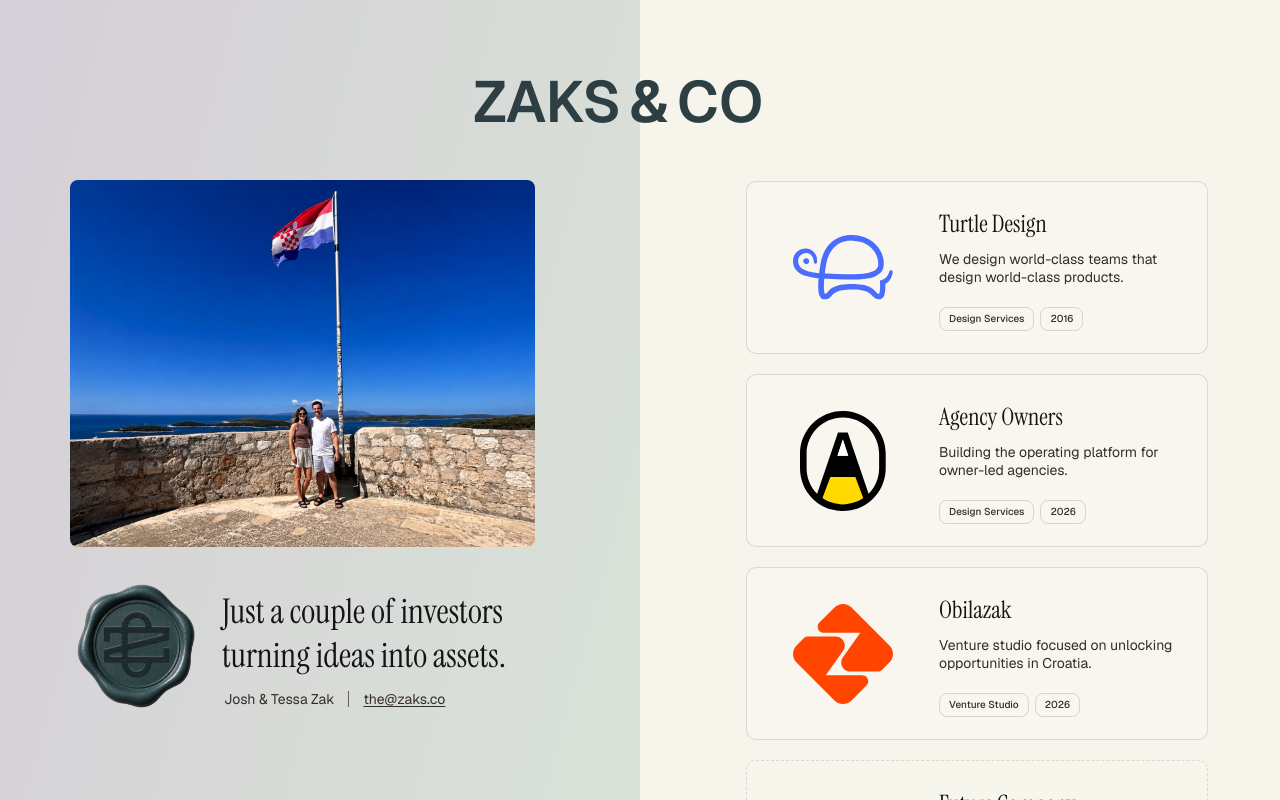
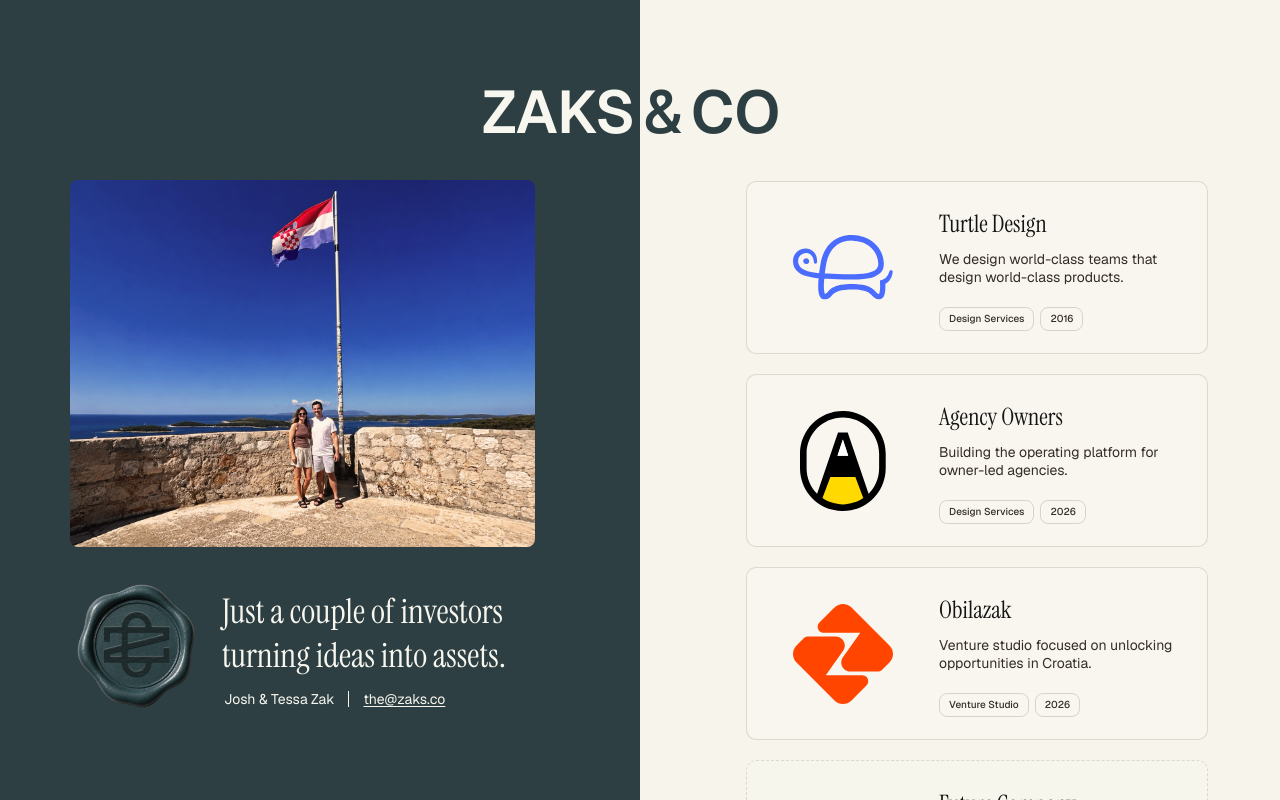
Before and after one commit to joshzak/zaks, a Next.js app: page / in a window 1280 px wide. Built offline with nearby package versions, Linux system fonts and the light colour scheme.

Commit message:
Refine split layout and mobile card styling

```diff
--- a/app/globals.css
+++ b/app/globals.css
@@ -4,12 +4,13 @@
   --color-ink: #141414;
   --color-body: #352d27;
   --color-brand: #3d1414;
+  --color-left-background: #2d3f42;
+  --color-on-dark: #f8f7ef;
   --color-card: rgba(248, 247, 240, 0.58);
   --color-card-hover: #fff;
   --color-border: rgba(79, 75, 64, 0.17);
   --color-meta-border: rgba(79, 75, 64, 0.2);
   --color-placeholder: #8f8b80;
-  --spring-gradient: linear-gradient(105deg, #d5cfd7 0%, #d9e2d8 100%);
   --right-panel-background: #f7f5eb;
   --left-column-width: min(36.328125vw, 465px);
   --right-column-width: min(36.09375vw, 462px);
@@ -44,20 +45,18 @@ a { color: inherit; }
   inset: 73px 0 auto;
   height: 91px;
   margin: 0;
-  color: #2d3f42;
   font-family: var(--font-sans);
-  font-size: 58px;
-  font-weight: 600;
-  line-height: 1;
+  font-size: 60px;
+  line-height: normal;
   letter-spacing: normal;
-  transform: translateX(9px);
+  transform: translateX(23px);
 }
 .brand-left, .brand-right, .ampersand { position: absolute; top: 0; white-space: nowrap; }
-.brand-left { right: calc(50% + 28px); }
-.ampersand { left: 50%; transform: translateX(-50%); letter-spacing: 0; }
-.brand-right { left: calc(50% + 28px); }
+.brand-left { right: calc(50% + 28px); color: var(--color-on-dark); font-weight: 600; }
+.ampersand { left: 50%; color: var(--color-left-background); font-weight: 500; letter-spacing: 0; transform: translateX(-50%); }
+.brand-right { left: calc(50% + 28px); color: var(--color-left-background); font-weight: 600; }
 
-.zaks-panel { position: fixed; inset: 0 50% 0 0; background: var(--spring-gradient); }
+.zaks-panel { position: fixed; inset: 0 50% 0 0; background: var(--color-left-background); }
 .zaks-content { position: absolute; top: var(--content-top); right: var(--left-center-gutter); width: var(--left-column-width); }
 .zaks-photo {
   display: block;
@@ -72,7 +71,7 @@ a { color: inherit; }
 .identity-copy { min-width: 0; padding-top: 3px; transform: translateY(3px); }
 .manifesto {
   margin: 0;
-  color: var(--color-ink);
+  color: var(--color-on-dark);
   font-family: var(--font-serif);
   font-size: 34px;
   font-weight: 400;
@@ -80,11 +79,11 @@ a { color: inherit; }
   letter-spacing: 0;
   white-space: nowrap;
 }
-.signature { display: flex; align-items: center; gap: 14px; margin: 9px 0 0 2px; color: var(--color-body); font-family: var(--font-sans); font-size: 14px; font-weight: 400; line-height: 24px; letter-spacing: 0; white-space: nowrap; }
-.signature-divider { width: 1px; height: 16px; background: rgba(35, 29, 26, 0.65); }
+.signature { display: flex; align-items: center; gap: 14px; margin: 9px 0 0 2px; color: var(--color-on-dark); font-family: var(--font-sans); font-size: 14px; font-weight: 400; line-height: 24px; letter-spacing: 0; white-space: nowrap; }
+.signature-divider { width: 1px; height: 16px; background: var(--color-on-dark); }
 .signature a { text-underline-offset: 2px; text-decoration-thickness: 1px; transition: opacity 160ms ease; }
 .signature a:hover { opacity: 0.64; }
-.signature a:focus-visible { border-radius: 2px; outline: 2px solid var(--color-brand); outline-offset: 3px; }
+.signature a:focus-visible { border-radius: 2px; outline: 2px solid var(--color-on-dark); outline-offset: 3px; }
 
 .portfolio-panel {
   position: fixed;
@@ -179,7 +178,7 @@ a.company-card:focus-visible { outline: 2px solid var(--color-brand); outline-of
 
 @media (max-width: 860px) {
   :root { --left-column-width: 100%; --right-column-width: 100%; --content-top: 0px; }
-  .site-shell { height: auto; min-height: 100vh; overflow: visible; padding: 24px 24px 60px; background: var(--spring-gradient); }
+  .site-shell { height: auto; min-height: 100vh; overflow: visible; padding: 24px 24px 60px; background: var(--color-left-background); }
   .masthead { display: none; }
   .brand-left, .brand-right, .ampersand { position: static; display: inline; transform: none; }
   .brand-left::after, .ampersand::after { content: " "; }
@@ -187,7 +186,7 @@ a.company-card:focus-visible { outline: 2px solid var(--color-brand); outline-of
   .zaks-content { position: static; width: min(100%, 540px); margin: 0 auto; }
   .identity-block { margin-top: 30px; }
   .portfolio-list { width: min(100%, 540px); margin: 50px auto 0; padding: 0; }
-  .company-card { grid-template-columns: 110px minmax(0, 1fr); column-gap: 24px; }
+  .company-card { grid-template-columns: 110px minmax(0, 1fr); column-gap: 24px; background: var(--color-on-dark); }
   .company-logo { width: 110px; }
 }
 
--- a/app/site-config.ts
+++ b/app/site-config.ts
@@ -1,6 +1,6 @@
 export const identityImageConfig = {
   seasonalImagesEnabled: false,
-  evergreenImagePath: "/images/zaks-croatia-2.png",
+  evergreenImagePath: "/images/zaks-croatia-3.png",
   seasonalImages: {
     spring: "/images/zaks-spring-placeholder.jpg.png"
   }
```
Also changed, not shown: public/images/zaks-croatia-3.png (added).
